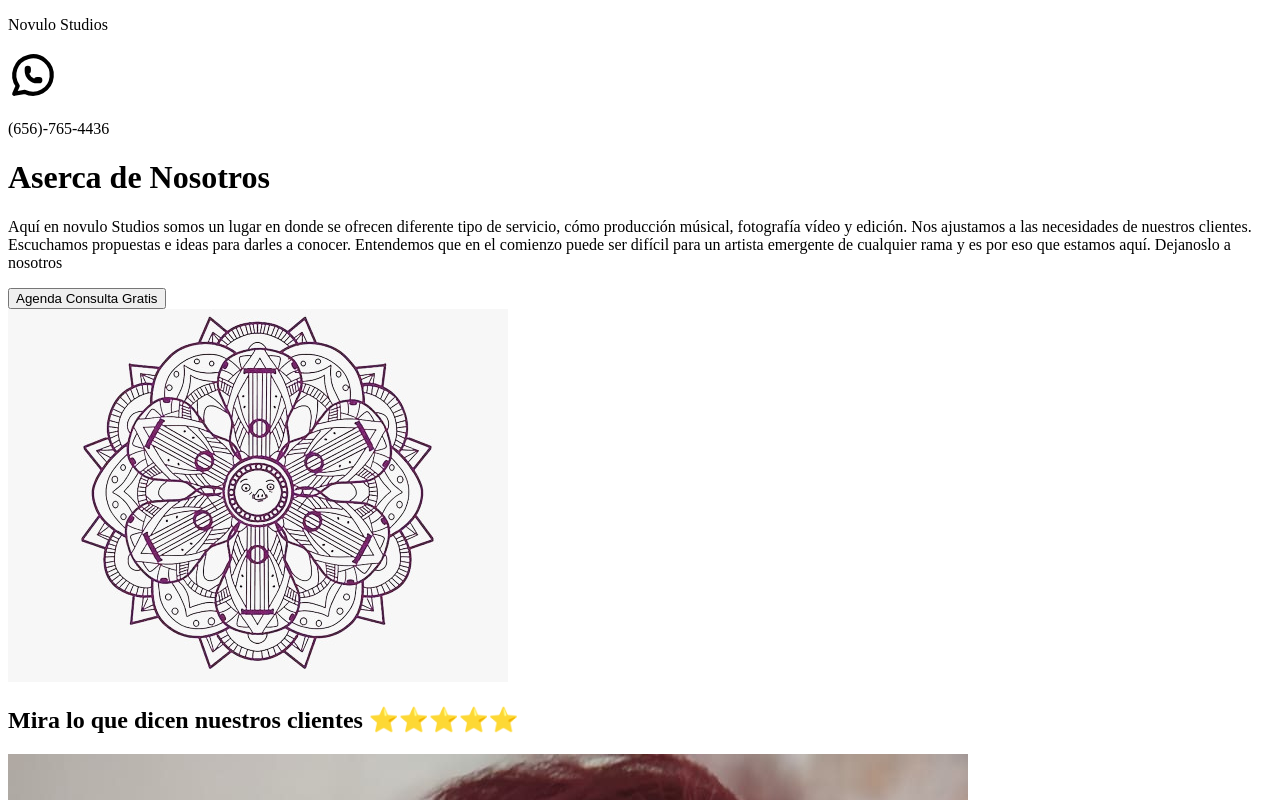
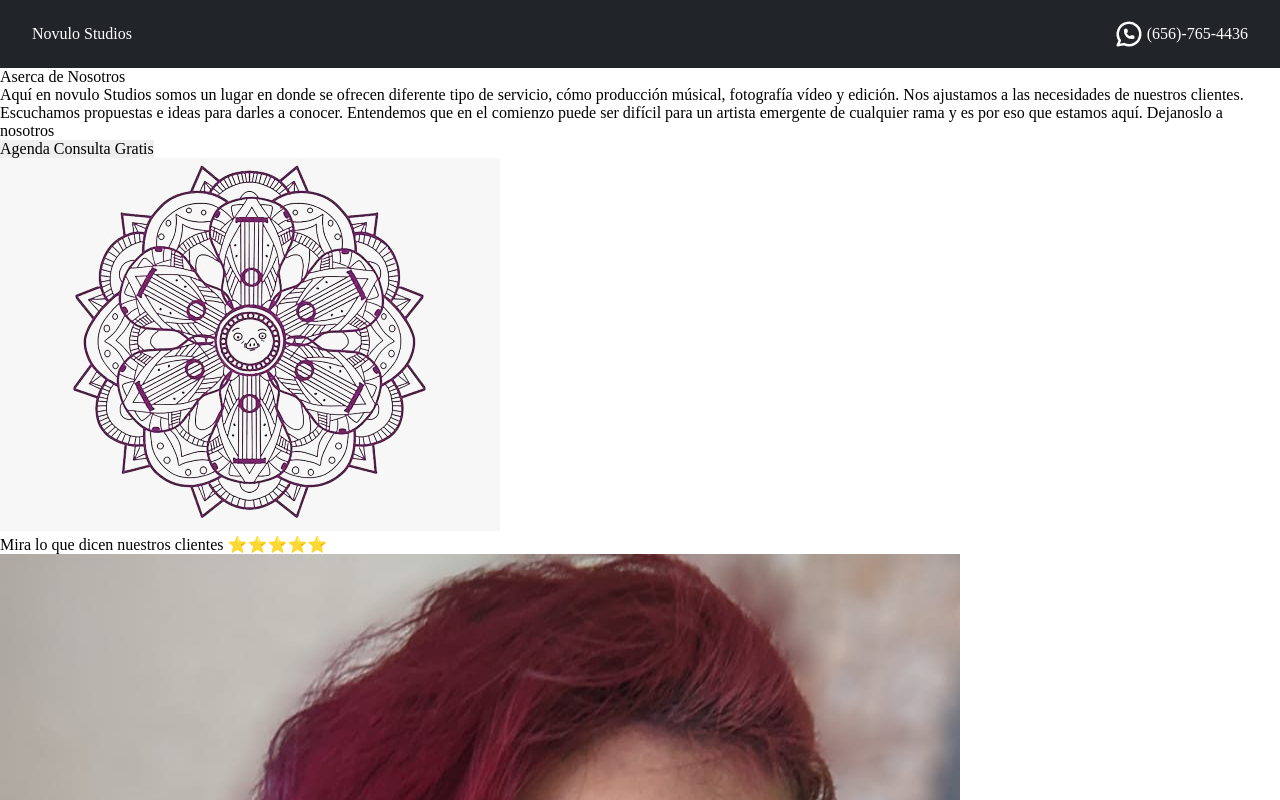
Before and after one commit to DatBoiLuiskrrt/novulo_studios, a plain HTML site: page index.html in a window 1280 px wide. Shown: the top 800 px of the page. Drawn offline with Linux system fonts and the light colour scheme.

Commit message:
navbar done

```diff
--- a/index.html
+++ b/index.html
@@ -1,6 +1,7 @@
 <!DOCTYPE html>
 <html lang="en">
   <head>
+    <link rel="stylesheet" type="text/css" href="styles.css" />
     <meta charset="UTF-8" />
     <meta http-equiv="X-UA-Compatible" content="IE=edge" />
     <meta name="viewport" content="width=device-width, initial-scale=1.0" />
@@ -8,11 +9,12 @@
   </head>
   <header>
     <p>Novulo Studios</p>
+    <div class="navlogo">
       <svg
         xmlns="http://www.w3.org/2000/svg"
         class="icon icon-tabler icon-tabler-brand-whatsapp"
-      width="50"
-      height="50"
+        width="30"
+        height="30"
         viewBox="0 0 24 24"
         stroke-width="2"
         stroke="currentColor"
@@ -27,6 +29,7 @@
         />
       </svg>
       <p>(656)-765-4436</p>
+    </div>
   </header>
   <body>
     <div>
--- /dev/null
+++ b/styles.css
@@ -0,0 +1,27 @@
+* {
+  border: 0;
+  margin: 0;
+  padding: 0;
+  font-size: 100%;
+  font: inherit;
+  box-sizing: border-box;
+}
+header {
+  background-color: #212529;
+  color: #ffffff;
+  display: flex;
+  justify-content: space-between;
+  align-items: center;
+  padding: 1.2em 0;
+}
+header p:first-child {
+  padding-left: 2em;
+}
+.navlogo {
+  display: flex;
+  align-items: center;
+}
+.navlogo p {
+  padding-right: 2em;
+  padding-left: 0.2em;
+}
```
Lines whose indentation alone changed are shown as unchanged.
